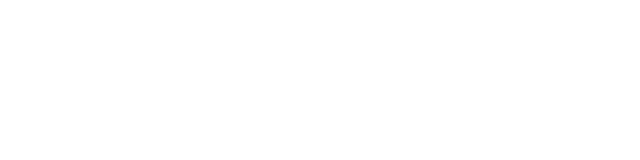
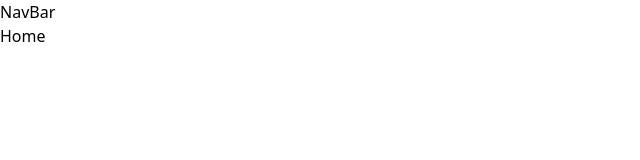
Before and after one commit to kadeesterline/madelyn-portfolio, a React (Create React App) app: page / in a window 1280 px wide. Shown: the top 160 px of the page, without its empty margins (0-640 px from the left). Built offline with nearby package versions, Linux system fonts and the light colour scheme.

Commit message:
adds react router

```diff
--- a/package.json
+++ b/package.json
@@ -8,6 +8,7 @@
     "@testing-library/user-event": "^13.5.0",
     "react": "^18.1.0",
     "react-dom": "^18.1.0",
+    "react-router-dom": "^6.3.0",
     "react-scripts": "5.0.1",
     "web-vitals": "^2.1.4"
   },
--- a/src/App.jsx
+++ b/src/App.jsx
@@ -1,5 +1,35 @@
+import {
+  BrowserRouter as Router,
+  Routes,
+  Route,
+  Outlet,
+} from "react-router-dom";
+import NavBar from "./Components/NavBar";
+import Home from "./Pages/Home";
+import Gallery from "./Pages/Gallery";
+import Contact from "./Pages/Contact";
+
+function NavLayout() {
+  return (
+    <>
+      <NavBar />
+      <Outlet />
+    </>
+  );
+}
+
 function App() {
-  return <div className="App"></div>;
+  return (
+    <Router>
+      <Routes>
+        <Route element={<NavLayout />}>
+          <Route index element={<Home />}></Route>
+          <Route path="/gallery" element={<Gallery />} />
+          <Route path="/contact" element={<Contact />} />
+        </Route>
+      </Routes>
+    </Router>
+  );
 }
 
 export default App;
```
Also changed, not shown: 1 other file (tests, documents, lock files or other folders).
